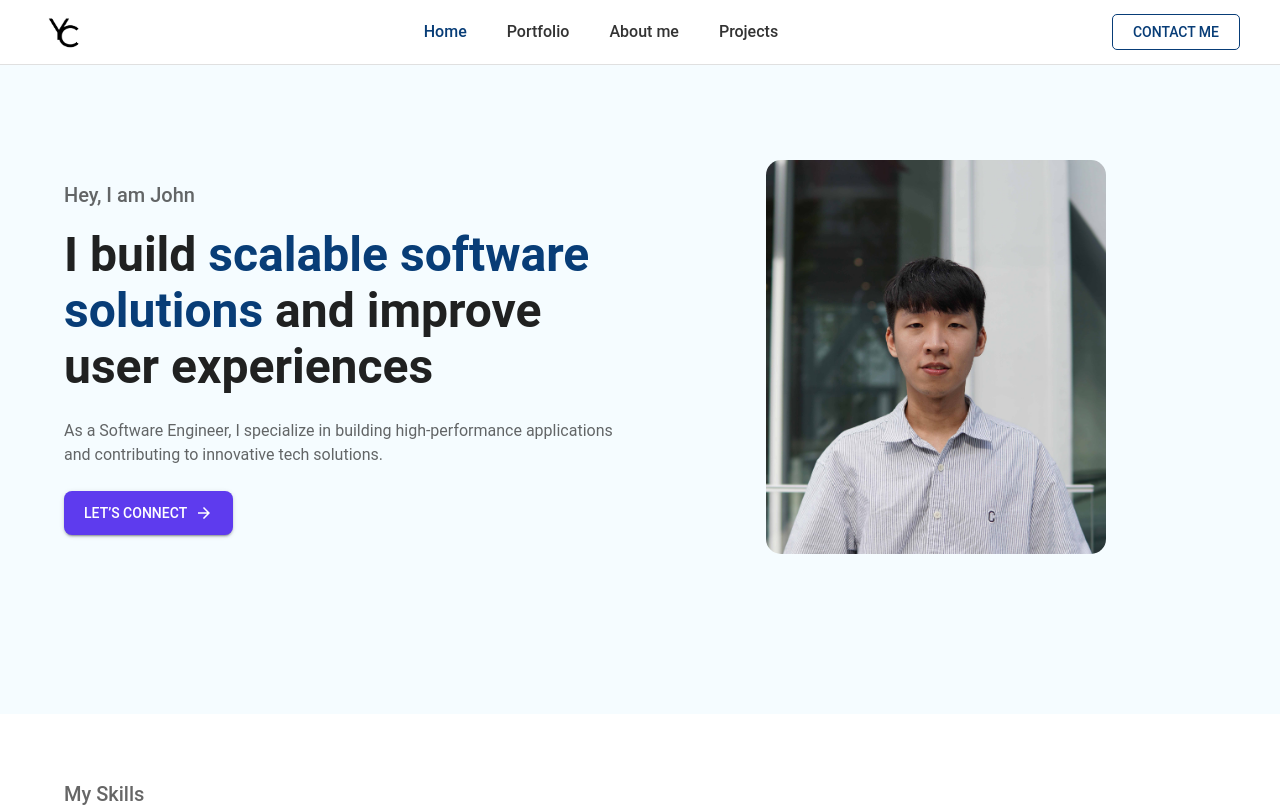
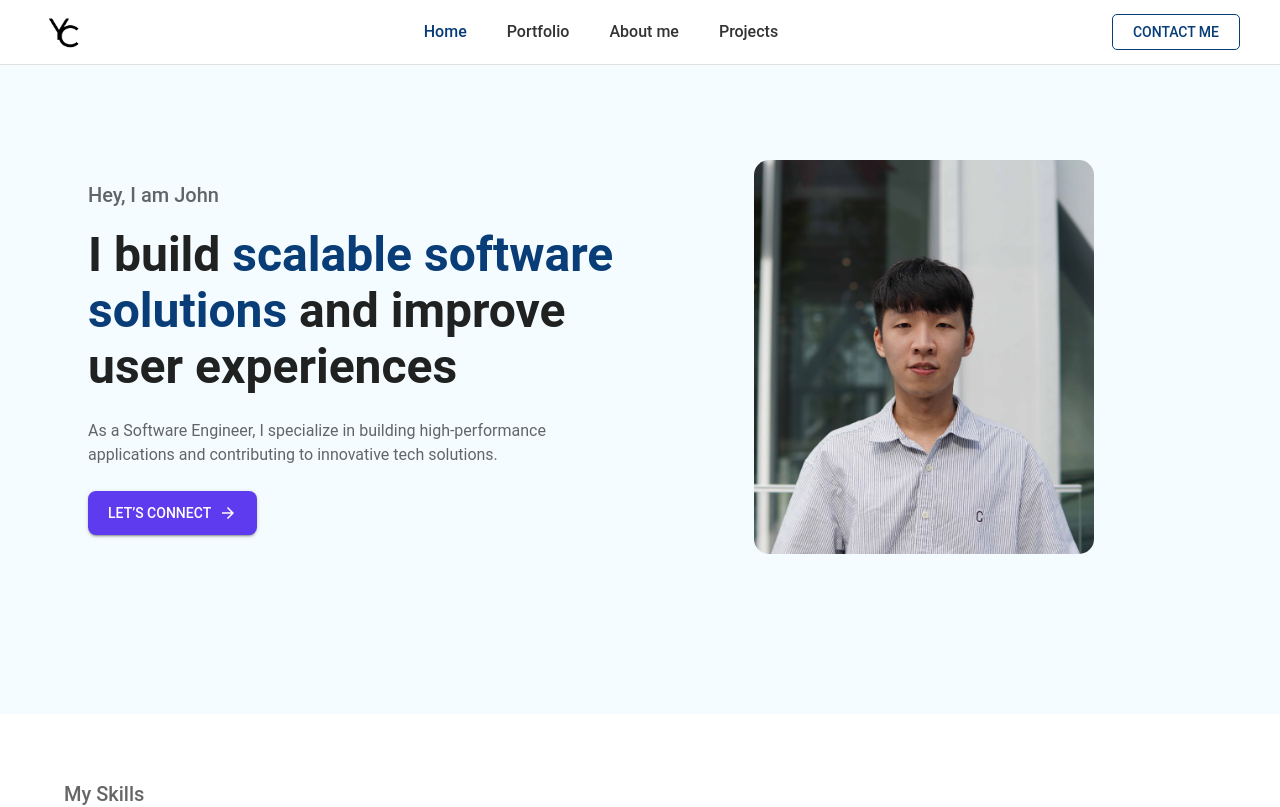
Before and after one commit to formosachiang/my-website, a React (Create React App) app: page / in a window 1280 px wide. Shown: the top 807 px of the page. Built offline with nearby package versions, Linux system fonts and the light colour scheme.

Commit message:
Revise Intro section

```diff
--- a/src/components/IntroSection.jsx
+++ b/src/components/IntroSection.jsx
@@ -17,7 +17,16 @@ const IntroSection = () => {
   const theme = useTheme();
 
   return (
-    <Box sx={{ py: 18, backgroundColor: theme.palette.quaternary.main }}>
+    <Box
+      sx={{
+        py: 18, // 預設的上下padding（桌面版）
+        px: 8,  // 預設的左右padding（桌面版）
+        backgroundColor: theme.palette.quaternary.main,
+        [theme.breakpoints.down('sm')]: {
+          py: 8, // 在手機版 (sm 以下) 時減少上下padding
+        },
+      }}
+    >
       <Container maxWidth="lg">
         {/* 設置標題區塊 */}
         <Grid container spacing={4} alignItems="center">
```
